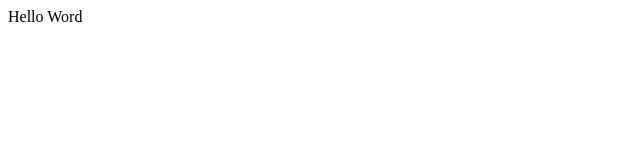
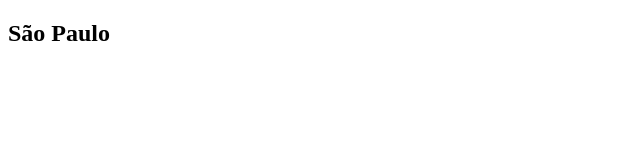
Before and after one commit to FABIOAUGUSTOCCC/aula-git, a plain HTML site: page index.html in a window 1280 px wide. Shown: the whole page, without its empty margins (0-640 px from the left). Drawn offline with Linux system fonts and the light colour scheme.

Commit message:
adicionando "são paulo"

```diff
--- a/index.html
+++ b/index.html
@@ -7,9 +7,12 @@
 </head>
 <body>
     <div>
-        <h>
-            Hello Word
-        </h>
+
+    <div>
+        <h2>
+            São Paulo
+        </h2>
+    </div>
     </div>
 </body>
 </html>
```
